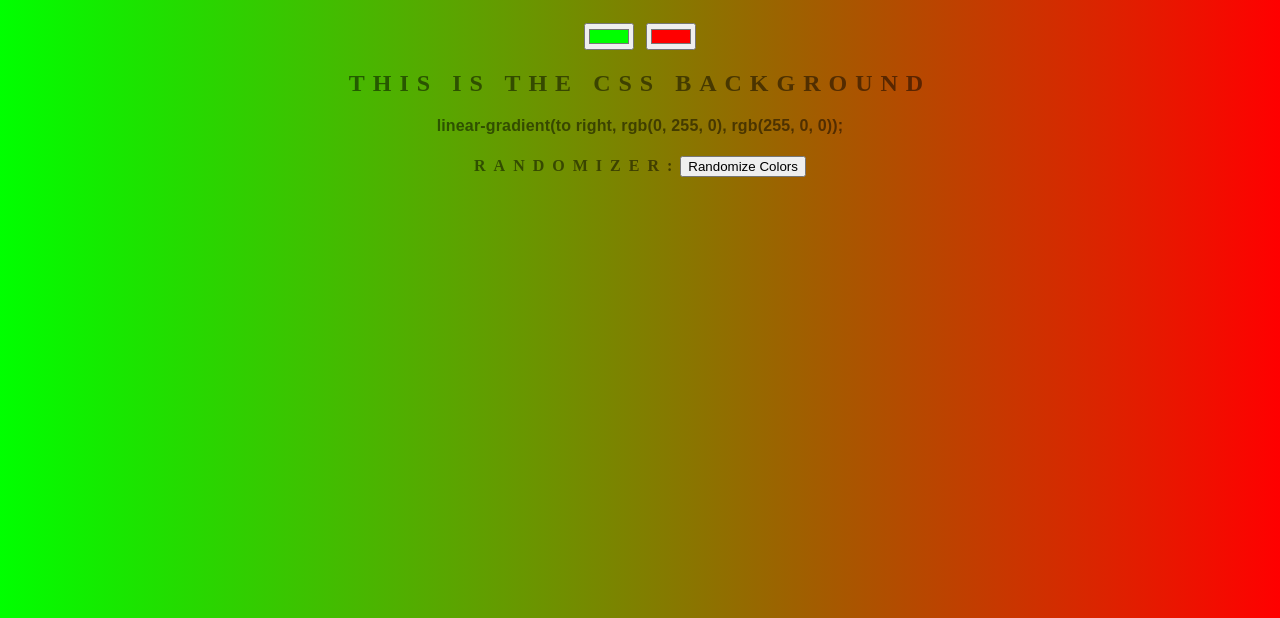
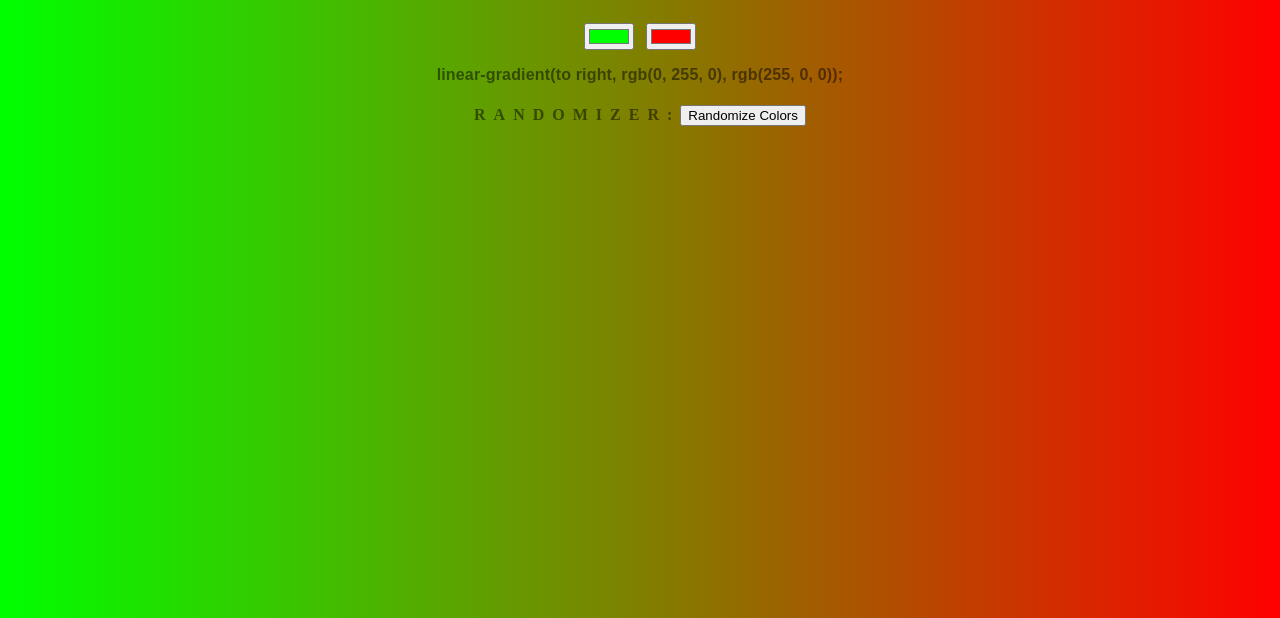
Before and after one commit to KevinSarav/background-generator, a plain HTML site: page index.html in a window 1280 px wide. Shown: the part 182-800 px from the top of the page. Drawn offline with Linux system fonts and the light colour scheme.

Commit message:
Deleting

```diff
--- a/index.html
+++ b/index.html
@@ -8,7 +8,6 @@
     <h1>Background Generator</h1>
     <input class="color1" type="color" name="color1" value="#00ff00" />
     <input class="color2" type="color" name="color1" value="#ff0000" />
-    <h2>This is the CSS Background</h2>
     <h3></h3>
     <h4>Randomizer:</h4>
     <script type="text/javascript" src="script.js"></script>
```
